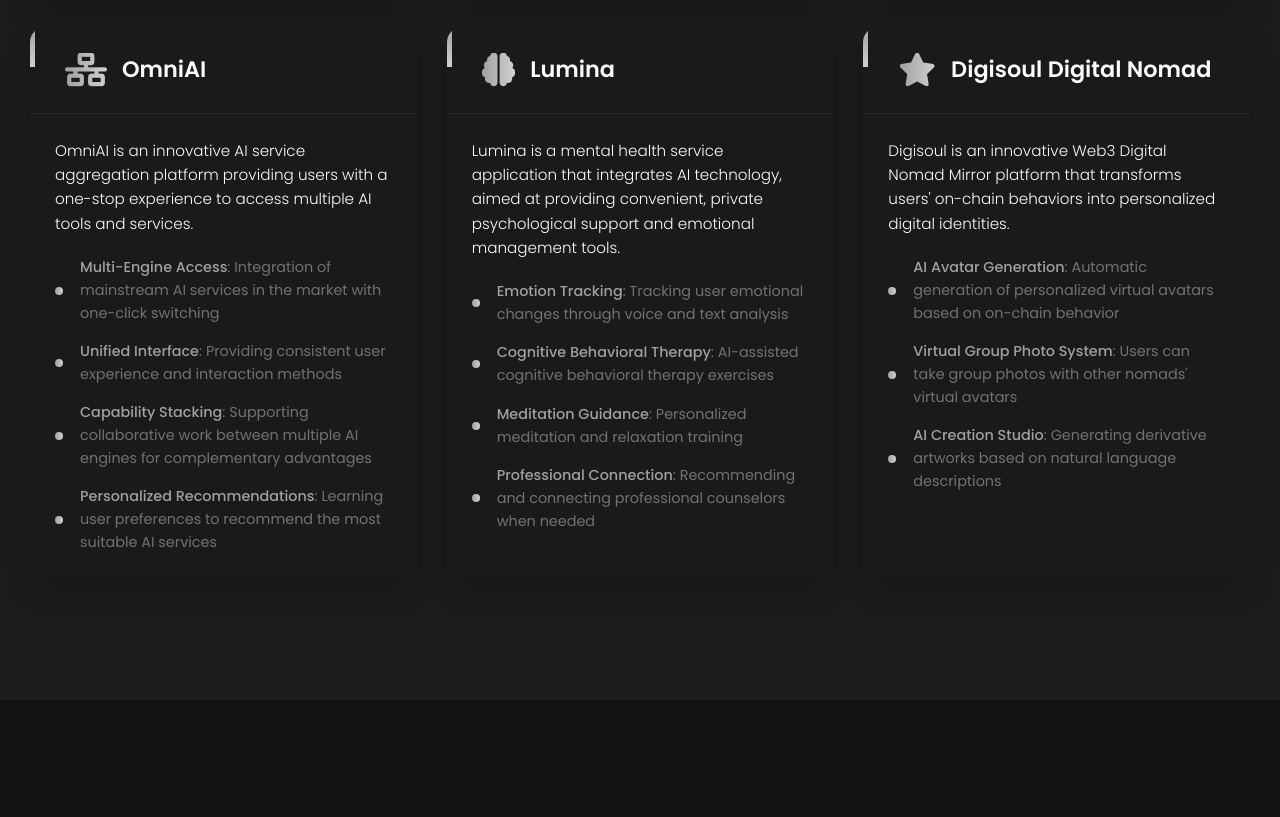
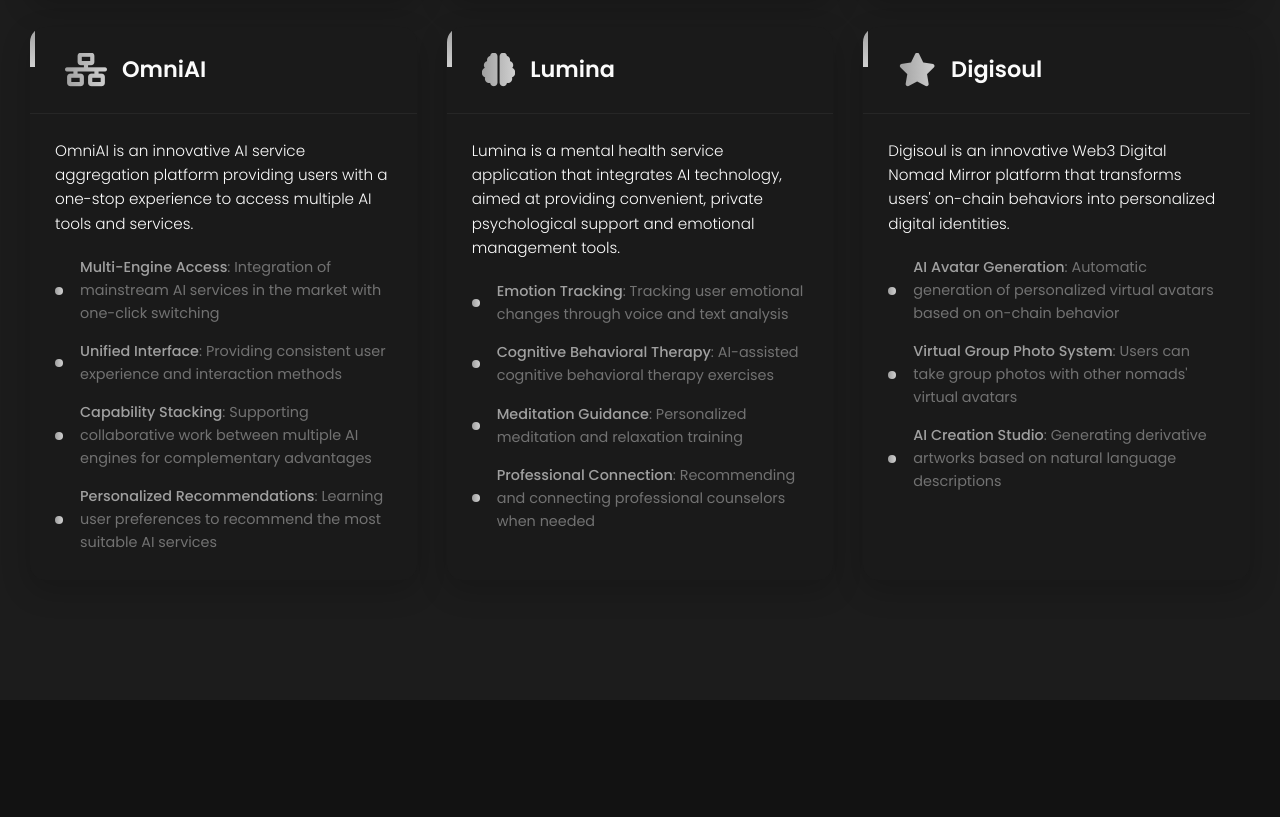
Before and after one commit to vickyoopy/synapticore_website, a website: page index.html in a window 1280 px wide. Shown: the part 1624-2441 px from the top of the page. Drawn offline with Linux system fonts and the light colour scheme; a web font is replaced by a local one.

Commit message:
更新产品名称和描述，修改.gitignore忽略node_modules和.venv目录

```diff
--- a/index.html
+++ b/index.html
@@ -1061,7 +1061,7 @@
                     <div class="service-header">
                         <h3 class="service-title">
                             <i class="fas fa-star"></i>
-                            Digisoul Digital Nomad
+                            Digisoul
                         </h3>
                     </div>
                     <div class="service-body">
```
Also changed, not shown: 1 other file.
